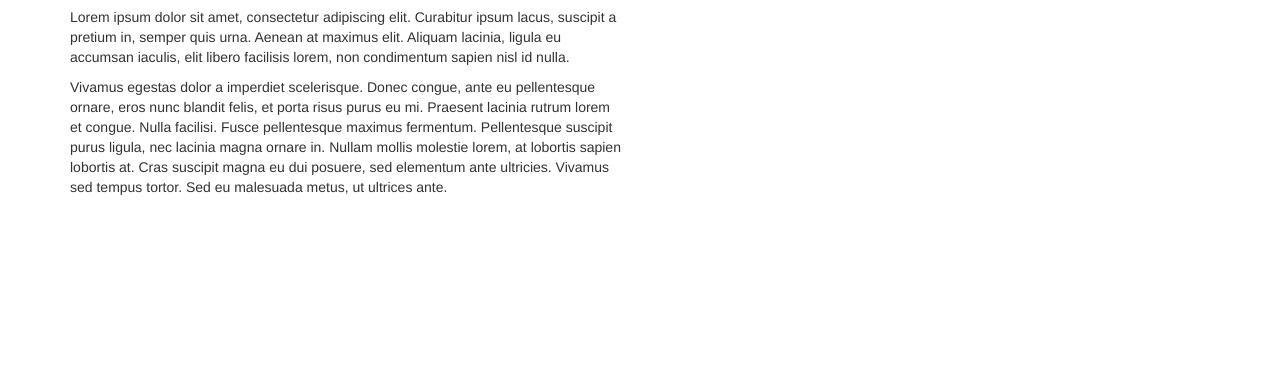
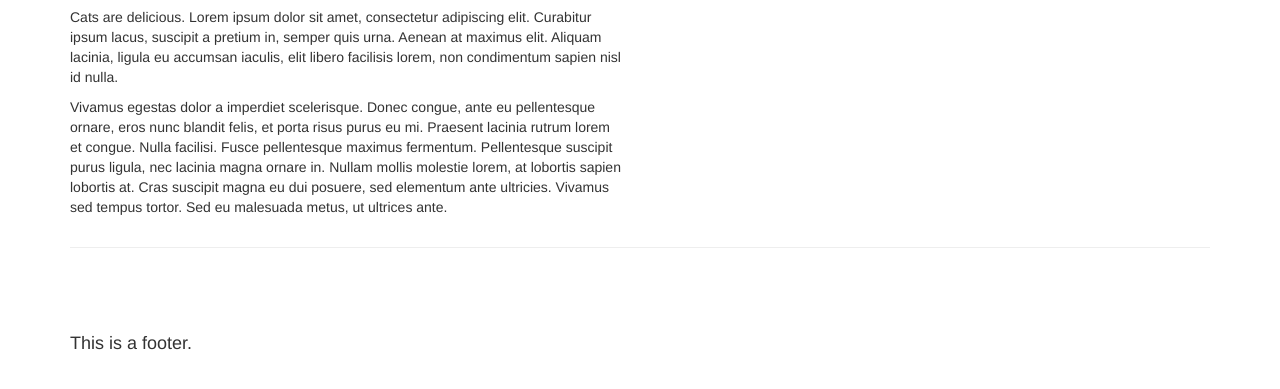
Before and after one commit to jmccutchanwd/nutalk, a website: page index.html in a window 1280 px wide. Shown: the part 697-1086 px from the top of the page. Before the commit the page ends 904 px from the top, so only its background shows below. Drawn offline with Linux system fonts and the light colour scheme.

Commit message:
added a left column and a footer

```diff
--- a/index.html
+++ b/index.html
@@ -29,13 +29,17 @@
         <div class="col-md-6">
           <img src="/images/dog.jpg" alt="smiling dog" class="img img-fluid">
           <h2>Some Headline</h2>
-          <p>Lorem ipsum dolor sit amet, consectetur adipiscing elit. Curabitur ipsum lacus, suscipit a pretium in, semper quis urna. Aenean at maximus elit. Aliquam lacinia, ligula eu accumsan iaculis, elit libero facilisis lorem, non condimentum sapien nisl id nulla.</p>
+          <p>Cats are delicious. Lorem ipsum dolor sit amet, consectetur adipiscing elit. Curabitur ipsum lacus, suscipit a pretium in, semper quis urna. Aenean at maximus elit. Aliquam lacinia, ligula eu accumsan iaculis, elit libero facilisis lorem, non condimentum sapien nisl id nulla.</p>
           <p>Vivamus egestas dolor a imperdiet scelerisque. Donec congue, ante eu pellentesque ornare, eros nunc blandit felis, et porta risus purus eu mi. Praesent lacinia rutrum lorem et congue. Nulla facilisi. Fusce pellentesque maximus fermentum. Pellentesque suscipit purus ligula, nec lacinia magna ornare in. Nullam mollis molestie lorem, at lobortis sapien lobortis at. Cras suscipit magna eu dui posuere, sed elementum ante ultricies. Vivamus sed tempus tortor. Sed eu malesuada metus, ut ultrices ante.</p>
         </div><!-- /.col-md-6-->
         <div class="col-md-6">
           <h3>App Goes Here</h3>
           <div ng-view ></div><!-- / App View -->
         </div><!-- /.col-md-6-->
+        <footer class="col-md-12">
+        <hr>
+          <h4>This is a footer.</h4>
+        </footer>
       </div><!-- /.row-->
     </div><!-- /.container -->
     <!-- jQuery (necessary for Bootstrap's JavaScript plugins) -->
```
